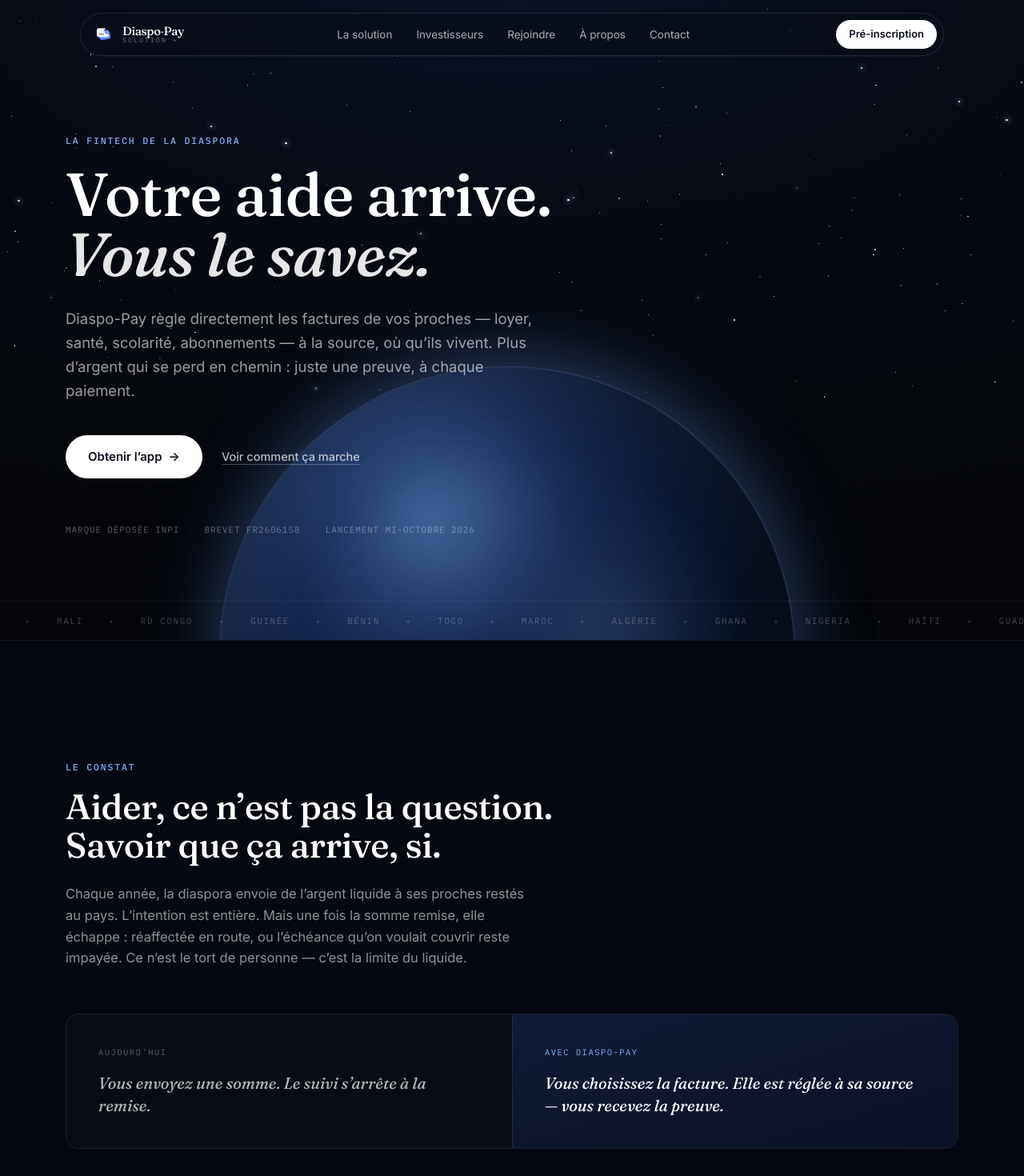
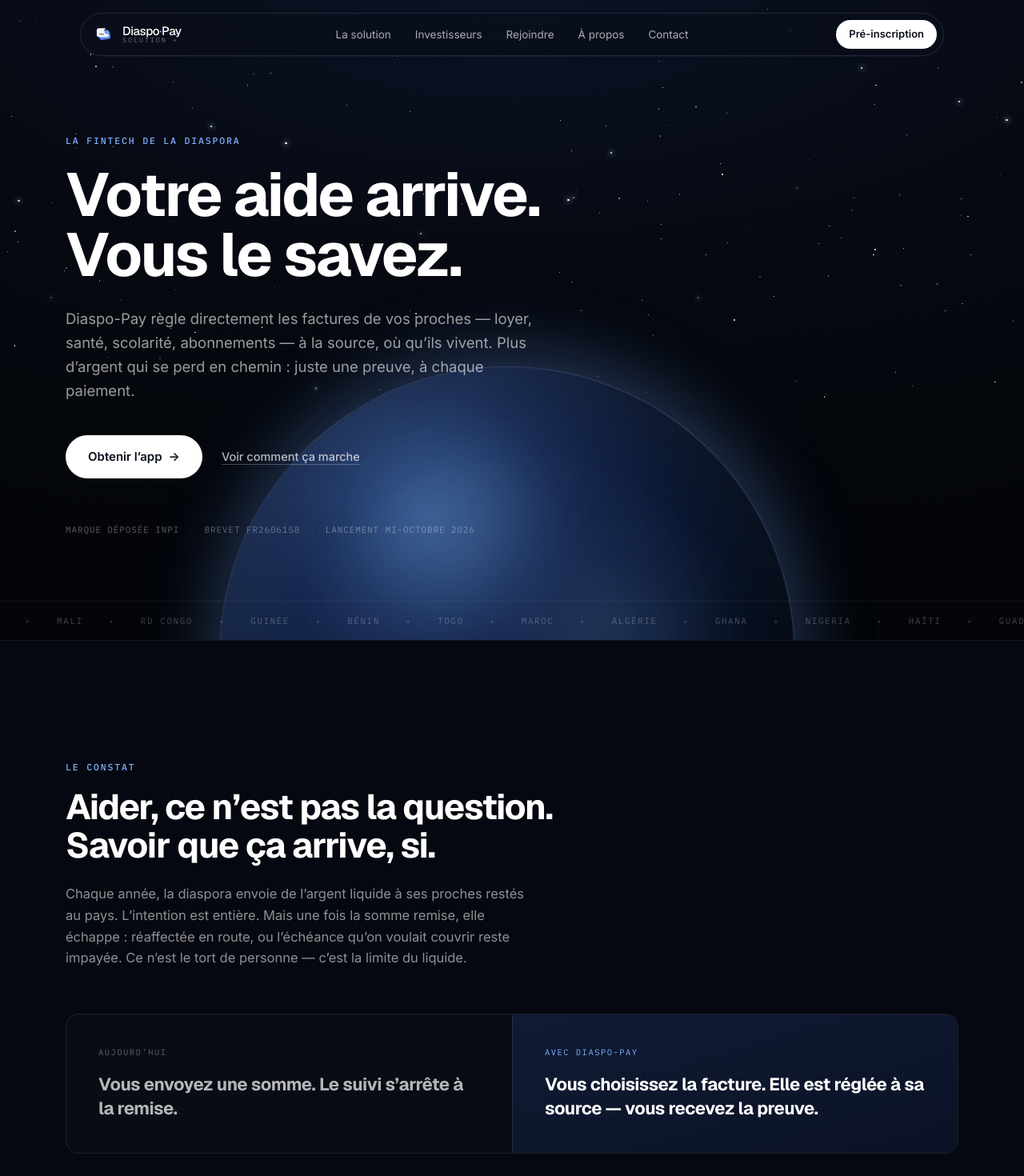
Before and after one commit to black-jack-studio/diaspo-pay, a React (Vite) app: page / in a window 1280 px wide. Shown: the top 1470 px of the page at 80% size. Built offline with nearby package versions, Linux system fonts and the light colour scheme.

Commit message:
Switch display font to Geist (bold geometric sans)

```diff
--- a/index.html
+++ b/index.html
@@ -8,7 +8,7 @@
     <meta name="description" content="Diaspo-Pay permet à la diaspora de régler directement les factures de ses proches — loyer, santé, scolarité, abonnements — avec une preuve à chaque paiement." />
     <link rel="preconnect" href="https://fonts.googleapis.com">
     <link rel="preconnect" href="https://fonts.gstatic.com" crossorigin>
-    <link href="https://fonts.googleapis.com/css2?family=Fraunces:ital,opsz,wght@0,9..144,340;0,9..144,440;0,9..144,500;0,9..144,600;1,9..144,440;1,9..144,500&family=Inter:wght@400;500;600;700;800&family=IBM+Plex+Mono:wght@400;500;600&display=swap" rel="stylesheet">
+    <link href="https://fonts.googleapis.com/css2?family=Geist:wght@400;500;600;700;800;900&family=Inter:wght@400;500;600;700;800&family=IBM+Plex+Mono:wght@400;500;600&display=swap" rel="stylesheet">
   </head>
   <body>
     <div id="root"></div>
--- a/src/components/About.tsx
+++ b/src/components/About.tsx
@@ -15,14 +15,14 @@
                   · DIASPO-PAY · FONDÉ À NÎMES · GARD · FRANCE ·
                 </textPath>
               </text>
-              <text x="100" y="94" textAnchor="middle" fill="#f4f5f8" fontFamily="Fraunces" fontSize="17" fontStyle="italic">E.K.</text>
+              <text x="100" y="94" textAnchor="middle" fill="#f4f5f8" fontFamily="Geist" fontWeight="700" fontSize="16">E.K.</text>
               <text x="100" y="114" textAnchor="middle" fill="#7fb0ff" fontFamily="IBM Plex Mono" fontSize="8">FONDATEUR</text>
             </svg>
           </Reveal>
 
           <Reveal delay={0.1}>
             <span className="eyebrow">Le mot du fondateur</span>
-            <blockquote className="mt-5 font-display text-[clamp(22px,3vw,32px)] italic leading-[1.3] text-white/90">
+            <blockquote className="mt-5 font-accent text-[clamp(24px,3.4vw,36px)] leading-[1.3] text-white/90">
               « Aider un proche, ce n’est pas seulement envoyer une somme. C’est s’assurer que
               l’échéance est réglée, et que la valeur reste dans l’économie du pays. »
             </blockquote>
--- a/src/components/Contact.tsx
+++ b/src/components/Contact.tsx
@@ -33,7 +33,7 @@
           <Reveal delay={0.1} className="rounded-2xl border border-white/10 bg-white/[0.02] p-7 md:p-10">
             {sent ? (
               <div className="flex flex-col items-start gap-3 py-10">
-                <span className="font-display text-[24px] italic text-white">C’est noté.</span>
+                <span className="font-accent text-[28px] text-white">C’est noté.</span>
                 <p className="max-w-[42ch] text-[14.5px] leading-relaxed text-white/55">
                   Votre message est bien arrivé à l’équipe Diaspo-Pay. Vous serez prévenu dès
                   l’ouverture — et recontacté directement si votre demande l’exige.
--- a/src/components/Hero.tsx
+++ b/src/components/Hero.tsx
@@ -20,10 +20,10 @@
           className="max-w-3xl"
         >
           <span className="eyebrow">La fintech de la diaspora</span>
-          <h1 className="mt-5 text-[clamp(40px,9vw,76px)] leading-[0.98] font-normal text-white">
+          <h1 className="mt-5 font-display text-[clamp(40px,8.4vw,76px)] font-[750] leading-[0.98] tracking-[-0.03em] text-white">
             Votre aide arrive.
             <br />
-            <span className="italic text-white/90">Vous le savez.</span>
+            Vous le savez.
           </h1>
           <p className="mt-7 max-w-[52ch] text-[17px] leading-relaxed text-white/60 md:text-[18.5px]">
             Diaspo-Pay règle directement les factures de vos proches — loyer, santé, scolarité,
--- a/src/components/Solution.tsx
+++ b/src/components/Solution.tsx
@@ -43,13 +43,13 @@
         <Reveal delay={0.1} className="mt-14 grid overflow-hidden rounded-2xl border border-white/10 md:grid-cols-2">
           <div className="bg-white/[0.02] p-8 md:p-10">
             <div className="font-mono text-[10.5px] tracking-[0.14em] text-white/35">AUJOURD’HUI</div>
-            <p className="mt-4 font-display text-[20px] italic leading-snug text-white/70">
+            <p className="mt-4 font-accent text-[22px] leading-snug text-white/70">
               Vous envoyez une somme. Le suivi s’arrête à la remise.
             </p>
           </div>
           <div className="border-t border-white/10 bg-gradient-to-br from-[#101b34] to-[#0b1226] p-8 md:border-l md:border-t-0 md:p-10">
             <div className="font-mono text-[10.5px] tracking-[0.14em] text-[var(--color-accent-soft)]">AVEC DIASPO-PAY</div>
-            <p className="mt-4 font-display text-[20px] italic leading-snug text-white">
+            <p className="mt-4 font-accent text-[22px] leading-snug text-white">
               Vous choisissez la facture. Elle est réglée à sa source — vous recevez la preuve.
             </p>
           </div>
--- a/src/index.css
+++ b/src/index.css
@@ -1,7 +1,8 @@
 @import "tailwindcss";
 
 @theme {
-  --font-display: "Fraunces", "Iowan Old Style", "Palatino Linotype", serif;
+  --font-display: "Geist", "Inter", -apple-system, "Helvetica Neue", Arial, sans-serif;
+  --font-accent: "Geist", "Inter", -apple-system, "Helvetica Neue", Arial, sans-serif;
   --font-body: "Inter", -apple-system, "Helvetica Neue", Arial, sans-serif;
   --font-mono: "IBM Plex Mono", "SFMono-Regular", Menlo, Consolas, monospace;
 
@@ -60,13 +61,20 @@
 
 h1, h2, h3 {
   font-family: var(--font-display);
-  font-weight: 460;
-  letter-spacing: -0.01em;
+  font-weight: 700;
+  letter-spacing: -0.03em;
   text-wrap: balance;
 }
 
 .font-display { font-family: var(--font-display); }
 .font-mono { font-family: var(--font-mono); }
+
+.font-accent {
+  font-family: var(--font-accent);
+  font-style: normal;
+  font-weight: 700;
+  letter-spacing: -0.02em;
+}
 
 .eyebrow {
   font-family: var(--font-mono);
```
